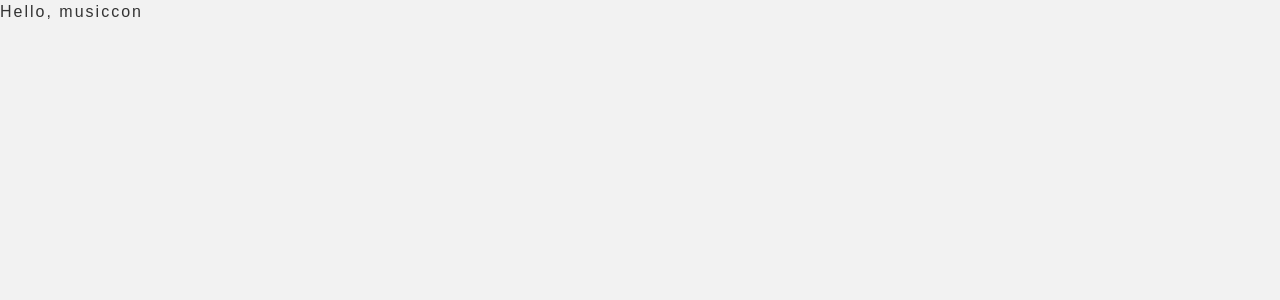
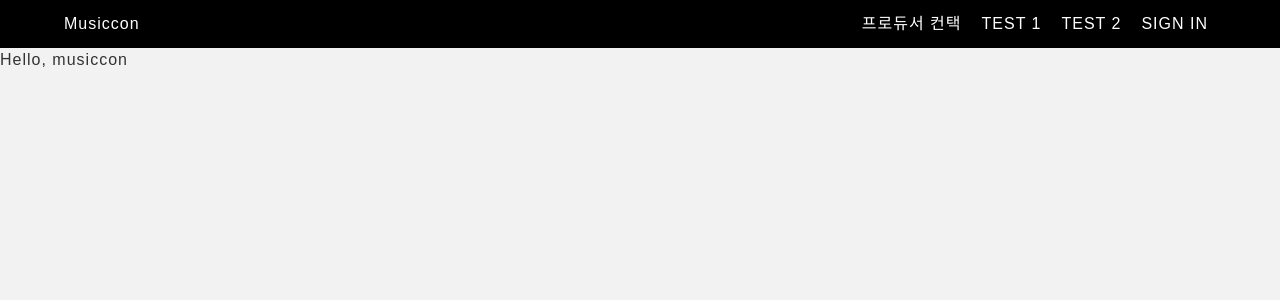
Before and after one commit to kino-duo/musiccon-fe, a React (Vite) app: page / in a window 1280 px wide. Shown: the top 300 px of the page. Built offline with nearby package versions, Linux system fonts and the light colour scheme; a web font is replaced by a local one.

Commit message:
✨Feat : MainHeader organism 구현 - Menu molecule 구현

```diff
--- /dev/null
+++ b/src/components/molecules/Menu.tsx
@@ -0,0 +1,14 @@
+import React from "react";
+import Stack from "@mui/material/Stack";
+import Button from "@mui/material/Button";
+
+export const Menu = () => {
+  return (
+    <Stack direction="row" spacing={0.5}>
+      <Button color="inherit">프로듀서 컨택</Button>
+      <Button color="inherit">TEST 1</Button>
+      <Button color="inherit">TEST 2</Button>
+      <Button color="inherit">SIGN IN</Button>
+    </Stack>
+  );
+};
--- a/src/components/molecules/index.ts
+++ b/src/components/molecules/index.ts
@@ -1 +1,2 @@
 export { TextFieldControlled } from "./TextFieldControlled";
+export { Menu } from "./Menu";
--- /dev/null
+++ b/src/components/organisms/MainHeader.tsx
@@ -0,0 +1,34 @@
+import React from "react";
+import Toolbar from "@mui/material/Toolbar";
+import Typography from "@mui/material/Typography";
+import { Menu } from "../molecules";
+import { appColor } from "../constants/appColor";
+import { breakPoints } from "../constants/breakPoints";
+
+export const MainHeader = () => {
+  return (
+    <div
+      style={{
+        display: "flex",
+        justifyContent: "center",
+        backgroundColor: appColor.black,
+      }}
+    >
+      <Toolbar
+        variant="dense"
+        sx={{
+          // [Temp] 재사용 많이 될 것 같음
+          display: "flex",
+          justifyContent: "space-between",
+          color: appColor.white,
+          width: "100%",
+          maxWidth: breakPoints.lg,
+        }}
+      >
+        <Typography>Musiccon</Typography>
+
+        <Menu />
+      </Toolbar>
+    </div>
+  );
+};
--- a/src/hocs/MuiThemeProvider/configMuiTypography.ts
+++ b/src/hocs/MuiThemeProvider/configMuiTypography.ts
@@ -7,8 +7,8 @@ export const configMuiTypography: TypographyOptions = {
   h2: { fontSize: 26, color: appColor.primary, fontFamily: "Jua" },
   body1: {
     fontSize: 16,
-    letterSpacing: "2px",
+    letterSpacing: "1px",
   },
   body2: { fontSize: 16, fontWeight: 500 },
-  button: { fontFamily: "Jua", fontSize: 26, letterSpacing: "2px" },
+  button: { fontSize: 16, letterSpacing: "1px", color: appColor.white },
 };
--- a/src/pages/AppRoutes.tsx
+++ b/src/pages/AppRoutes.tsx
@@ -3,10 +3,16 @@ import { Route, Routes as ReactRoutes } from "react-router-dom";
 // Pages
 import { Main } from "./Main";
 
+// Global Component
+import { MainHeader } from "../components/organisms/MainHeader";
+
 export const AppRoutes = () => {
   return (
-    <ReactRoutes>
-      <Route path="/" element={<Main />} />
-    </ReactRoutes>
+    <>
+      <MainHeader />
+      <ReactRoutes>
+        <Route path="/" element={<Main />} />
+      </ReactRoutes>
+    </>
   );
 };
```
